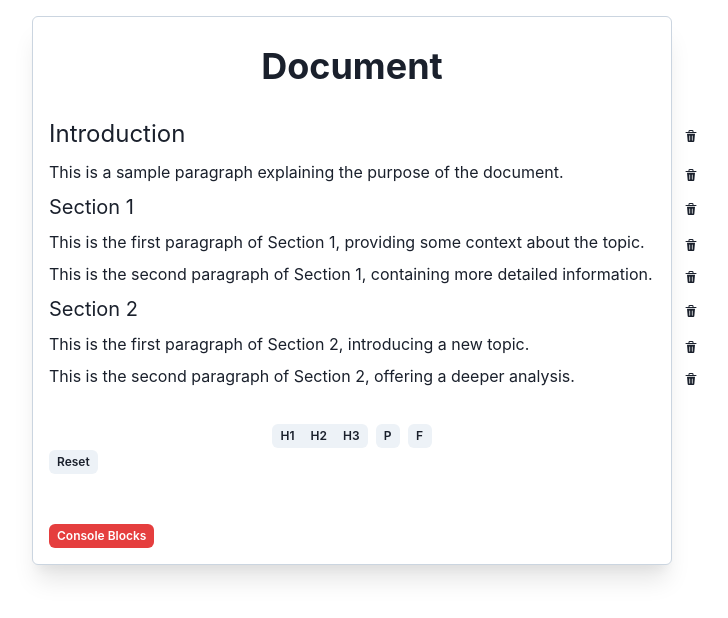
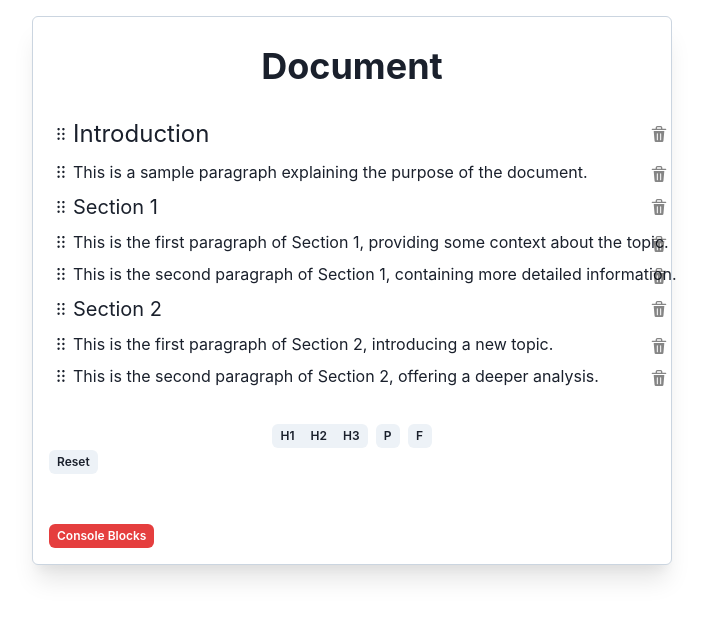
Before and after one commit to oakad96/block-muse, a Next.js app: page / in a window 1280 px wide. Shown: the top 618 px of the page, without its empty margins (288-1016 px from the left). Built offline with nearby package versions, Linux system fonts and the light colour scheme.

Commit message:
before drag and drop function

```diff
--- a/components/blocks/Block.jsx
+++ b/components/blocks/Block.jsx
@@ -1,19 +1,44 @@
-import React from "react";
 import { Header } from "./Header";
 import { Paragraph } from "./Paragraph";
 import { Formula } from "./Formula";
+import { DragHandle } from "..";
+import { Flex } from "@chakra-ui/react";
 
-export const Block = ({ id, type, content, onChange }) => {
+export const Block = ({ id, type, content, isDragging }) => {
+  const renderBlock = () => {
     switch (type) {
       case "H1":
       case "H2":
       case "H3":
-      return <Header id={id} level={type} content={content} />;
+        return (
+          <Flex minW="full" alignItems="center">
+            <DragHandle />
+            <Header
+              id={id}
+              level={type}
+              content={content}
+              isDragging={isDragging}
+            />
+          </Flex>
+        );
       case "PARAGRAPH":
-      return <Paragraph id={id} onChange={onChange} content={content} />;
+        return (
+          <Flex alignItems="center">
+            <DragHandle />
+            <Paragraph id={id} content={content} isDragging={isDragging} />
+          </Flex>
+        );
       case "FORMULA":
-      return <Formula id={id} result={content} />;
+        return (
+          <Flex justifyContent="center">
+            <DragHandle />
+            <Formula id={id} result={content} isDragging={isDragging} />;
+          </Flex>
+        );
       default:
         return null;
     }
   };
+
+  return renderBlock();
+};
--- /dev/null
+++ b/components/blocks/DraggableBlock.jsx
@@ -0,0 +1,9 @@
+import { Block } from "..";
+
+export const DraggableBlock = ({ id, type, index, content, moveBlock }) => {
+  return (
+    <div>
+      <Block id={id} type={type} index={index} content={content} />
+    </div>
+  );
+};
--- a/components/blocks/Header.jsx
+++ b/components/blocks/Header.jsx
@@ -1,17 +1,15 @@
-// components/blocks/Header.js
 import React, { useContext } from "react";
 import {
   Editable,
   EditableInput,
   EditablePreview,
   Flex,
-  Spacer,
 } from "@chakra-ui/react";
 
 import BlocksContext from "@/context/BlocksContext";
 import { DeleteButton } from "..";
 
-export const Header = ({ id, level, content }) => {
+export const Header = ({ id, level, content, isDragging }) => {
   const { updateBlockContent } = useContext(BlocksContext);
 
   const getFontSize = () => {
@@ -32,9 +30,9 @@ export const Header = ({ id, level, content }) => {
   };
 
   return (
-    <Flex alignItems={"center"}>
+    <Flex minW="full" alignItems={"center"}>
       <Editable
-        minW={"full"}
+        minW="full"
         id={id}
         defaultValue={content}
         fontSize={getFontSize()}
@@ -42,7 +40,16 @@ export const Header = ({ id, level, content }) => {
         onKeyDown={handleKeyDown}
       >
         <EditablePreview />
-        <EditableInput />
+        <EditableInput
+          isReadOnly={!!isDragging}
+          sx={{
+            "&:focus": {
+              outline: "none",
+              border: "none",
+              boxShadow: "none",
+            },
+          }}
+        />
       </Editable>
       <DeleteButton id={id} />
     </Flex>
--- a/components/blocks/Paragraph.jsx
+++ b/components/blocks/Paragraph.jsx
@@ -6,21 +6,19 @@ import {
   EditableInput,
   EditablePreview,
   Flex,
-  IconButton,
-  Spacer,
 } from "@chakra-ui/react";
 import BlocksContext from "../../context/BlocksContext";
-import { DeleteIcon } from "@chakra-ui/icons";
 
-export const Paragraph = ({ id, content, onChange }) => {
-  const { updateBlockContent, deleteBlock } = useContext(BlocksContext);
+export const Paragraph = ({ id, content, isDragging }) => {
+  const { updateBlockContent } = useContext(BlocksContext);
 
   const handleKeyDown = (e) => {
     updateBlockContent(id, e.target.value);
   };
 
   return (
-    <Flex alignItems={"center"}>
+    <>
+      <Flex minW="full" alignItems={"center"}>
         <Editable
           minW="full"
           id={id}
@@ -30,11 +28,21 @@ export const Paragraph = ({ id, content, onChange }) => {
           as="p"
         >
           <EditablePreview />
-        <EditableInput />
+          <EditableInput
+            isReadOnly={!!isDragging}
+            sx={{
+              "&:focus": {
+                outline: "none",
+                border: "none",
+                boxShadow: "none",
+              },
+            }}
+          />
         </Editable>
         <Box>
           <DeleteButton id={id} />
         </Box>
       </Flex>
+    </>
   );
 };
--- a/components/index.js
+++ b/components/index.js
@@ -6,6 +6,7 @@ import { Paragraph } from "./blocks/Paragraph";
 import { Toolbar } from "./ui/Toolbar";
 import { CancelButton } from "./ui/CancelButton";
 import { DeleteButton } from "./ui/DeleteButton";
+import { DragHandle } from "./ui/DragHandle";
 
 import { Sheet } from "./layout/Sheet";
 import { BlocksList } from "./layout/BlocksList";
@@ -13,6 +14,7 @@ import { BlocksList } from "./layout/BlocksList";
 export {
   Block,
   BlocksList,
+  DragHandle,
   Sheet,
   Header,
   Paragraph,
--- a/components/layout/BlocksList.jsx
+++ b/components/layout/BlocksList.jsx
@@ -1,12 +1,13 @@
 import { Toolbar } from "./../ui/Toolbar";
-import React, { useContext } from "react";
-import { Block } from "..";
+import React, { useContext, useCallback } from "react";
 import BlocksContext from "@/context/BlocksContext";
 import { ParagraphBlock, HeaderBlock, FormulaBlock } from "../../models/block";
 import { Button } from "@chakra-ui/react";
+import { DraggableBlock } from "../blocks/DraggableBlock";
 
 export const BlocksList = React.memo(() => {
-  const { blocks, addBlock, resetBlocks } = useContext(BlocksContext);
+  const { blocks, addBlock, resetBlocks, setBlocks } =
+    useContext(BlocksContext);
 
   const handleAddBlock = (e) => {
     const type = e.target.value;
@@ -30,20 +31,22 @@ export const BlocksList = React.memo(() => {
     resetBlocks();
   };
 
+  const renderBlock = useCallback((block, index) => {
+    return (
+      <DraggableBlock
+        index={index}
+        id={block.id}
+        key={block.id}
+        type={block.type}
+        content={block.content}
+      />
+    );
+  }, []);
+
   return (
     <>
-      {blocks.map((block) => {
-        return (
-          <Block
-            id={block.id}
-            key={block.id}
-            type={block.type}
-            content={block.content}
-            onChange={(e) => {
-              console.log(this);
-            }}
-          />
-        );
+      {blocks.map((block, i) => {
+        return renderBlock(block, i);
       })}
       <Toolbar
         handleAddBlock={handleAddBlock}
--- a/components/ui/DeleteButton.jsx
+++ b/components/ui/DeleteButton.jsx
@@ -1,8 +1,9 @@
 import React from "react";
 import { IconButton } from "@chakra-ui/react";
-import { DeleteIcon } from "@chakra-ui/icons";
 import BlocksContext from "../../context/BlocksContext";
 import { useContext } from "react";
+import { MdDelete } from "react-icons/md";
+import { DeleteIcon } from "@chakra-ui/icons";
 
 export function DeleteButton({ id }) {
   const { deleteBlock } = useContext(BlocksContext);
@@ -14,13 +15,16 @@ export function DeleteButton({ id }) {
   return (
     <IconButton
       onClick={handleDelete}
+      colorScheme="blackAlpha"
       variant="ghost"
-      size="xs"
+      size="s"
       icon={<DeleteIcon />}
       sx={{
         position: "relative",
-        top: "2px",
-        right: "-24px",
+        right: "28px",
+        ":hover": {
+          color: "red.500",
+        },
       }}
     />
   );
--- /dev/null
+++ b/components/ui/DragHandle.jsx
@@ -0,0 +1,20 @@
+import { DragHandleIcon } from "@chakra-ui/icons";
+import { IconButton } from "@chakra-ui/react";
+import React from "react";
+
+export const DragHandle = () => {
+  return (
+    <IconButton
+      variant="ghost"
+      size="xs"
+      icon={<DragHandleIcon />}
+      sx={{
+        cursor: "grab",
+        position: "relative",
+        ":active": {
+          cursor: "grabbing",
+        },
+      }}
+    />
+  );
+};
--- a/pages/_app.jsx
+++ b/pages/_app.jsx
@@ -48,18 +48,19 @@ export default function App({ Component, pageProps }) {
   };
 
   return (
-    <ChakraProvider>
     <BlocksContext.Provider
       value={{
         blocks,
+        setBlocks,
         addBlock,
         resetBlocks,
         updateBlockContent,
         deleteBlock,
       }}
     >
+      <ChakraProvider>
         <Component {...pageProps} />
+      </ChakraProvider>
     </BlocksContext.Provider>
-    </ChakraProvider>
   );
 }
--- a/utils/helpers.js
+++ b/utils/helpers.js
@@ -1,6 +1,6 @@
 const setIdsToIndex = (arr) => {
   return arr.map((item, index) => {
-    return { ...item, id: index };
+    return { ...item, id: index + 1 };
   });
 };
 
```
Also changed, not shown: package.json (+6 -1 lines), 1 other file (tests, documents, lock files or other folders). Lines whose indentation alone changed are shown as unchanged.
